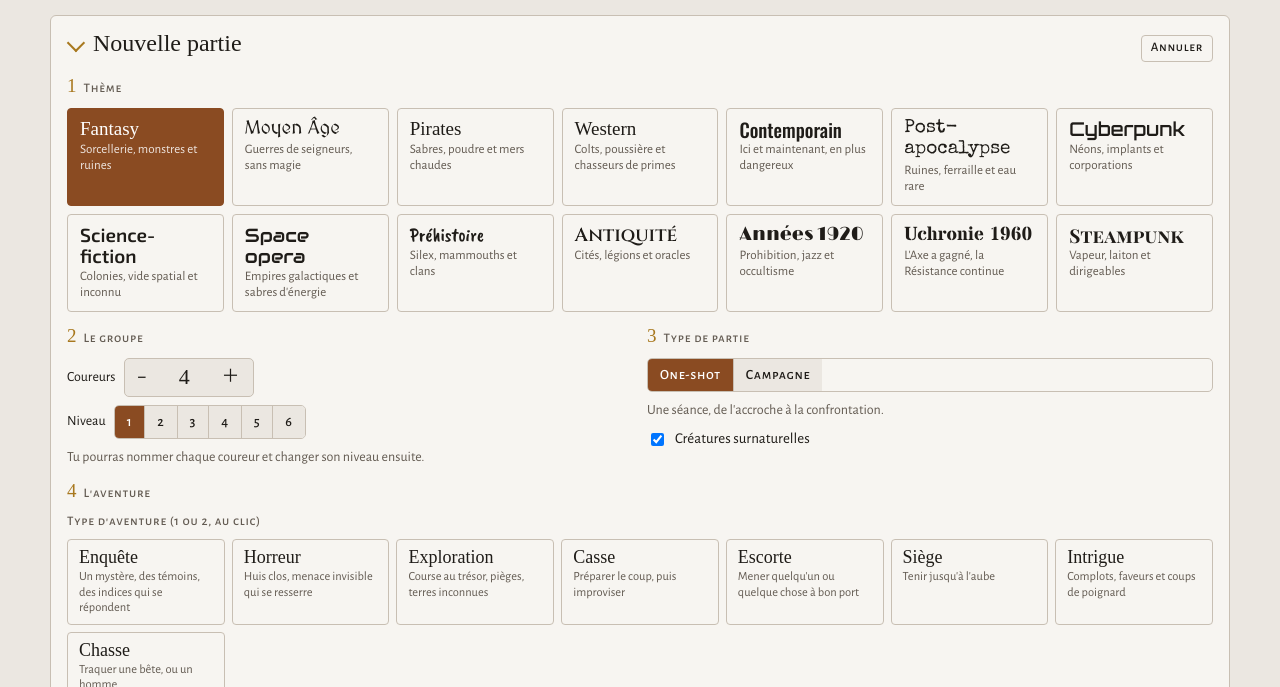
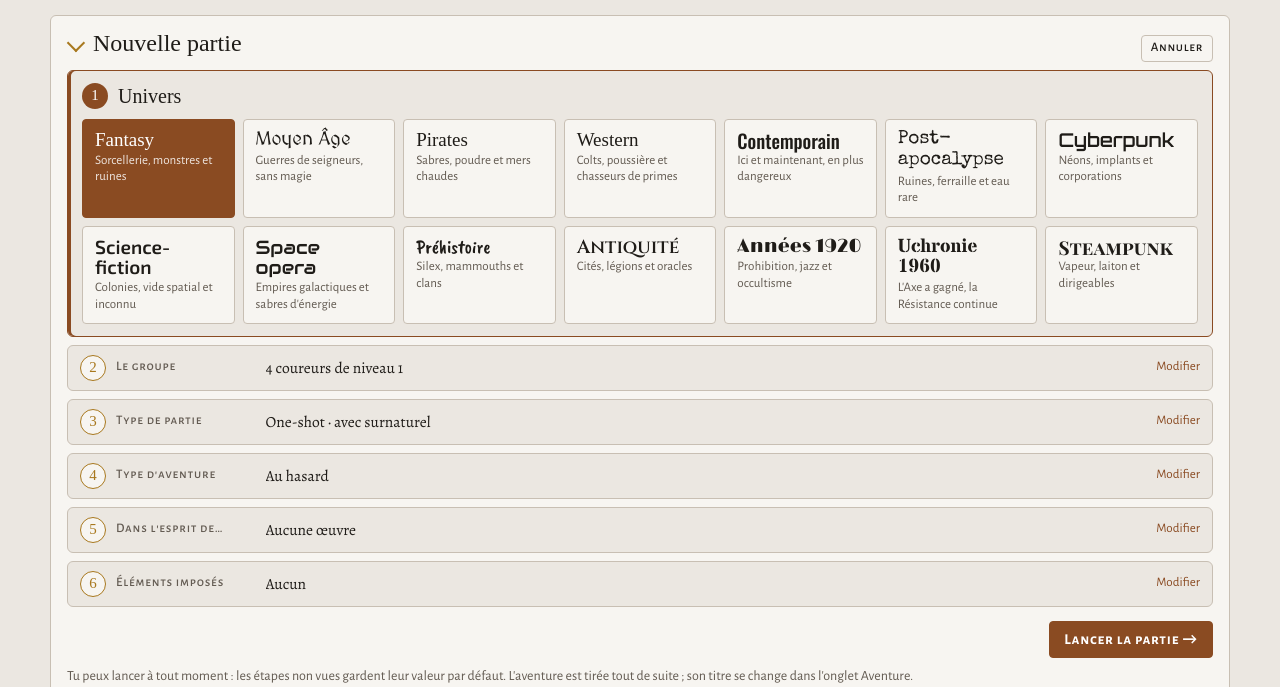
Before and after one commit to afouhack/table-du-conteur, a plain HTML site: page index.html in a window 1280 px wide. Both pictures are taken after a click on the button 640 px from the left and 170 px from the top of the page. Shown: the part 113-800 px from the top of the page. Drawn offline with nearby package versions, Linux system fonts and the light colour scheme; a web font is replaced by a local one.

Commit message:
Add files via upload

```diff
--- a/index.html
+++ b/index.html
@@ -270,6 +270,23 @@ body.a-accueil{--nav-h:0px}
 .barre-pli{display:flex;justify-content:flex-end;gap:6px;margin-bottom:-8px}
 @media (prefers-reduced-motion:reduce){.tete-pli > h2::before{transition:none}}
 @media print{.pliable.replie > *{display:revert!important}}
+/* Assistant de nouvelle partie : étapes qui se résument une fois faites */
+.assistant{gap:8px}
+.pas{border:1px solid var(--line);border-radius:6px;background:var(--bg)}
+.pas.ouvert{padding:12px 14px;display:flex;flex-direction:column;gap:10px;border-color:var(--accent);box-shadow:inset 3px 0 0 var(--accent)}
+.pas-h{display:flex;align-items:center;gap:10px}
+.pas-h h3{font-size:20px}
+.num{flex:none;width:26px;height:26px;border-radius:50%;display:grid;place-items:center;font-family:var(--f-display);font-size:15px;background:var(--accent);color:var(--accent-ink);letter-spacing:0}
+.pas.ferme{width:100%;display:grid;grid-template-columns:auto minmax(0,9em) minmax(0,1fr) auto;align-items:center;gap:10px;text-align:left;padding:9px 12px;font-family:var(--f-body);letter-spacing:0;font-size:15.5px}
+.pas.ferme .num{background:var(--surface);color:var(--spark);border:1px solid var(--spark)}
+.pas-t{font-family:var(--f-label);font-size:13px;letter-spacing:.06em;color:var(--muted)}
+.pas-res{min-width:0;overflow:hidden;text-overflow:ellipsis}
+.pas-res b{font-weight:400;font-size:18px}
+.pas-mod{font-family:var(--f-small);font-size:13px;color:var(--accent)}
+.pas.ferme:hover{border-color:var(--accent)}
+@media (max-width:560px){.pas.ferme{grid-template-columns:auto minmax(0,1fr) auto}.pas-t{grid-column:2}.pas-res{grid-column:2;grid-row:2}.pas.ferme .num{grid-row:span 2}.pas-mod{grid-row:span 2;grid-column:3}}
+.pas-corps .etape > .sub:first-child{display:none}
+.lancer{margin-top:6px}
 
 </style>
 </head>
@@ -1753,23 +1770,31 @@ let NOUV=null;
 function rendreAccueil(){
   const ids=Object.keys(DB.parties).sort((a,b)=>(DB.parties[b].vu||DB.parties[b].cree)-(DB.parties[a].vu||DB.parties[a].cree));
   const v=$("v-accueil");
-  if(NOUV){const n=NOUV;
-    v.innerHTML=`<div class="bloc"><div class="bloc-h"><h2>Nouvelle partie</h2><button class="mini ghost" data-act="nouv-annuler">Annuler</button></div>
-     <div class="etape"><span class="sub"><b>1</b>Thème</span>
-      <div class="themes">${THEMES.map(x=>`<button class="theme" data-ntheme="${x.id}" aria-pressed="${x.id===n.theme}"><b style="font-family:${esc(STY[x.id][0])},var(--f-display)">${esc(x.nom)}</b><span>${esc(x.acc)}</span></button>`).join("")}</div></div>
-     <div class="grille2">
-      <div class="etape"><span class="sub"><b>2</b>Le groupe</span>
-       <div class="rangee"><span class="small">Coureurs</span><div class="stepper"><button data-nn="-1" aria-label="Un coureur de moins">−</button><output>${n.n}</output><button data-nn="1" aria-label="Un coureur de plus">＋</button></div></div>
+  if(NOUV){const n=NOUV;const camp=n.type==="campagne";const t=TBY[n.theme];
+    /* Assistant en étapes : l'étape ouverte montre ses choix ; les autres se résument en une ligne. */
+    const gs=typesDe(n),is=camp?[]:(n.inspis||[]).filter(k=>INSPI[k]),es=eltsChoisis(n).map(x=>eltDef(x).nom);
+    const etapes=[
+     {k:"theme",t:"Univers",res:`<b style="font-family:${esc(STY[n.theme][0])},var(--f-display)">${esc(t.nom)}</b> <span class="muted">· ${esc(t.acc)}</span>`,
+      corps:`<div class="themes">${THEMES.map(x=>`<button class="theme" data-ntheme="${x.id}" aria-pressed="${x.id===n.theme}"><b style="font-family:${esc(STY[x.id][0])},var(--f-display)">${esc(x.nom)}</b><span>${esc(x.acc)}</span></button>`).join("")}</div>`},
+     {k:"groupe",t:"Le groupe",res:`${n.n} coureur${n.n>1?"s":""} de niveau ${n.niv}`,
+      corps:`<div class="rangee"><span class="small">Coureurs</span><div class="stepper"><button data-nn="-1" aria-label="Un coureur de moins">−</button><output>${n.n}</output><button data-nn="1" aria-label="Un coureur de plus">＋</button></div></div>
        <div class="rangee"><span class="small">Niveau</span><div class="seg">${[1,2,3,4,5,6].map(k=>`<button data-nniv="${k}" aria-pressed="${k===n.niv}">${k}</button>`).join("")}</div></div>
-       <p class="small muted">Tu pourras nommer chaque coureur et changer son niveau ensuite.</p></div>
-      <div class="etape"><span class="sub"><b>3</b>Type de partie</span>
-       <div class="seg"><button data-ntype="oneshot" aria-pressed="${n.type==="oneshot"}">One-shot</button><button data-ntype="campagne" aria-pressed="${n.type==="campagne"}">Campagne</button></div>
-       <p class="small muted">${n.type==="oneshot"?"Une séance, de l'accroche à la confrontation.":"Plusieurs séances, avec factions et chapitres."}</p>
-       <label class="toggle"><input type="checkbox" id="nSurnat"${n.surnat?" checked":""}> Créatures surnaturelles</label></div>
-     </div>
-     <div class="etape"><span class="sub"><b>4</b>L'aventure</span>${choixComplet(n,"n",n.type==="campagne",n.theme)}</div>
-     <div class="rangee fin"><button class="primary" data-act="nouv-go">Lancer la partie →</button></div>
-     <p class="small muted">L'aventure est tirée tout de suite ; son titre se change dans l'onglet Aventure.</p></div>`;return}
+       <p class="small muted">Tu pourras nommer chaque coureur et changer son niveau ensuite.</p>`,suivant:1},
+     {k:"type",t:"Type de partie",res:`${camp?"Campagne":"One-shot"} · ${n.surnat?"avec":"sans"} surnaturel`,
+      corps:`<div class="seg"><button data-ntype="oneshot" aria-pressed="${!camp}">One-shot</button><button data-ntype="campagne" aria-pressed="${camp}">Campagne</button></div>
+       <p class="small muted">${camp?"Plusieurs séances, avec factions et chapitres.":"Une séance, de l'accroche à la confrontation."}</p>
+       <label class="toggle"><input type="checkbox" id="nSurnat"${n.surnat?" checked":""}> Créatures surnaturelles</label>`,suivant:1},
+     {k:"genres",t:"Type d'aventure",res:gs.length?gs.map(g=>esc(GENRES[g].nom)).join(" puis "):"Au hasard",corps:choixComplet(n,"n",camp,n.theme,"types"),suivant:1},
+     camp?null:{k:"oeuvres",t:"Dans l'esprit de…",res:is.length?is.map(k=>"« "+esc(INSPI[k].ref.split(",")[0])+" »").join(" et "):"Aucune œuvre",corps:choixComplet(n,"n",camp,n.theme,"oeuvres"),suivant:1},
+     {k:"elts",t:"Éléments imposés",res:es.length?es.map(esc).join(" et "):"Aucun",corps:choixComplet(n,"n",camp,n.theme,"elts"),suivant:1}
+    ].filter(Boolean);
+    if(n.ouverte==null)n.ouverte=0;if(n.ouverte>=etapes.length)n.ouverte=-1;
+    v.innerHTML=`<div class="bloc assistant"><div class="bloc-h"><h2>Nouvelle partie</h2><button class="mini ghost" data-act="nouv-annuler">Annuler</button></div>
+     ${etapes.map((e,i)=>i===n.ouverte?`<section class="pas ouvert" aria-label="${esc(e.t)}"><div class="pas-h"><span class="num">${i+1}</span><h3>${esc(e.t)}</h3></div>
+       <div class="pas-corps">${e.corps}</div>${e.suivant?`<div class="rangee fin"><button class="primary mini" data-npas="${i+1}">${i===etapes.length-1?"Terminer":"Valider"} →</button></div>`:""}</section>`
+      :`<button class="pas ferme" data-npas="${i}" aria-label="Modifier : ${esc(e.t)}"><span class="num">${i<n.ouverte||n.ouverte<0?"✓":i+1}</span><span class="pas-t">${esc(e.t)}</span><span class="pas-res">${e.res}</span><span class="pas-mod">Modifier</span></button>`).join("")}
+     <div class="rangee fin lancer"><button class="primary" data-act="nouv-go">Lancer la partie →</button></div>
+     <p class="small muted">Tu peux lancer à tout moment : les étapes non vues gardent leur valeur par défaut. L'aventure est tirée tout de suite ; son titre se change dans l'onglet Aventure.</p></div>`;return}
   v.innerHTML=`<div class="accueil">
    <button class="bloc carte-nouv" data-act="nouv"><span class="gros">＋</span><span><h2>Nouvelle partie</h2><span class="small muted">Thème, groupe, one-shot ou campagne : l'aventure est prête en trois choix.</span></span></button>
    <div class="bloc"><div class="bloc-h"><h2>Parties en cours</h2><small>${ids.length?ids.length+" partie"+(ids.length>1?"s":""):""}</small></div>
@@ -1845,23 +1870,24 @@ function rendreAventure(){
 let CHOIX_OUVERT=false;
 /* Choix au clic : types (2 au plus), œuvres (2 au plus), éléments (2 au plus). cible = "p" (partie) ou "n" (nouvelle partie). */
 function typesDe(o){let g=(o.genres||[]).filter(k=>GENRES[k]);if(!g.length)g=[...new Set((o.inspis||[]).filter(k=>INSPI[k]).map(k=>INSPI[k].g))];return g.slice(0,2)}
-function choixComplet(o,cible,camp,theme){
+function choixComplet(o,cible,camp,theme,seul){
   const gs=(o.genres||[]).filter(k=>GENRES[k]),is=(o.inspis||[]).filter(k=>INSPI[k]),es=eltsChoisis(o).map(x=>x.id);
   const listeI=Object.entries(INSPI).filter(([k,x])=>!gs.length||gs.includes(x.g));
   const libT=gs.length===2?`L'aventure commence en ${GENRES[gs[0]].nom.toLowerCase()}, puis bascule en ${GENRES[gs[1]].nom.toLowerCase()} pour le climax.`:gs.length?"Touche un second type pour les croiser.":"Aucun type choisi : il sera tiré au sort (ou déduit des œuvres choisies).";
   const univ=Object.entries(ELEMENTS).filter(([k,e])=>e.th===theme),comm=Object.entries(ELEMENTS).filter(([k,e])=>!e.th),autres=Object.entries(ELEMENTS).filter(([k,e])=>e.th&&e.th!==theme);
   const chip=([k,e])=>`<button class="chip" data-te="${k}" data-cible="${cible}" aria-pressed="${es.includes(k)}"${!es.includes(k)&&es.length>=2?" disabled":""}>${esc(cap(e.nom.replace(/^(le |la |les |l')/,"")))}</button>`;
-  return `<div class="etape"><span class="sub">Type d'aventure <span class="muted">(1 ou 2, au clic)</span></span>
+  const pT=`<div class="etape"><span class="sub">Type d'aventure <span class="muted">(1 ou 2, au clic)</span></span>
     <div class="genres">${Object.entries(GENRES).map(([k,g])=>`<button class="genre" data-tg="${k}" data-cible="${cible}" aria-pressed="${gs.includes(k)}"${!gs.includes(k)&&gs.length>=2?" disabled":""}><b>${gs.includes(k)?(gs.indexOf(k)+1)+". ":""}${esc(g.nom)}</b><span>${esc(g.desc)}</span></button>`).join("")}</div>
-    <p class="small muted">${libT}${gs.length?` <button class="mini ghost" data-tg="" data-cible="${cible}">Tout effacer</button>`:""}</p></div>
-   ${camp?"":`<div class="etape"><span class="sub">Dans l'esprit de… <span class="muted">(0 à 2 œuvres, au clic)</span></span>
+    <p class="small muted">${libT}${gs.length?` <button class="mini ghost" data-tg="" data-cible="${cible}">Tout effacer</button>`:""}</p></div>`;
+  const pO=camp?"":`<div class="etape"><span class="sub">Dans l'esprit de… <span class="muted">(0 à 2 œuvres, au clic)</span></span>
     <div class="chips">${listeI.map(([k,x])=>`<button class="chip" data-ti="${k}" data-cible="${cible}" aria-pressed="${is.includes(k)}" title="${esc(x.nom)}"${!is.includes(k)&&is.length>=2?" disabled":""}>${esc(x.ref.split(",")[0])}</button>`).join("")}</div>
-    <p class="small muted">${is.length?is.map(k=>`${esc(INSPI[k].ref.split(",")[0])} : ${esc(INSPI[k].nom.toLowerCase())}`).join(" · ")+". La forme et l'ambiance de l'œuvre, jamais son histoire ni ses personnages.":"Les œuvres donnent leur ambiance, leur accroche, une piste ou leur climax."}</p></div>`}
-   <div class="etape"><span class="sub">Éléments imposés <span class="muted">(0 à 2, au clic)</span></span>
+    <p class="small muted">${is.length?is.map(k=>`${esc(INSPI[k].ref.split(",")[0])} : ${esc(INSPI[k].nom.toLowerCase())}`).join(" · ")+". La forme et l'ambiance de l'œuvre, jamais son histoire ni ses personnages.":"Les œuvres donnent leur ambiance, leur accroche, une piste ou leur climax."}</p></div>`;
+  const pE=`<div class="etape"><span class="sub">Éléments imposés <span class="muted">(0 à 2, au clic)</span></span>
     <p class="small muted">L'élément devient le cœur de l'aventure : lieux des pistes et du climax, règle de jeu, compte à rebours.</p>
     <div class="rangee" style="align-items:baseline"><span class="small" style="min-width:7.5em"><b>${esc(TBY[theme].nom)}</b></span><div class="chips">${univ.map(chip).join("")}</div></div>
     ${["Lieux","Machines","Nature","Événements"].map(ct=>`<div class="rangee" style="align-items:baseline"><span class="small muted" style="min-width:7.5em">${ct}</span><div class="chips">${comm.filter(([k,e])=>e.cat===ct).map(chip).join("")}</div></div>`).join("")}
-    <details class="autres-univ"><summary class="small muted">Éléments des autres univers</summary>${THEMES.filter(t=>t.id!==theme).map(t=>`<div class="rangee" style="align-items:baseline"><span class="small muted" style="min-width:7.5em">${esc(t.nom)}</span><div class="chips">${autres.filter(([k,e])=>e.th===t.id).map(chip).join("")}</div></div>`).join("")}</details></div>`}
+    <details class="autres-univ"><summary class="small muted">Éléments des autres univers</summary>${THEMES.filter(t=>t.id!==theme).map(t=>`<div class="rangee" style="align-items:baseline"><span class="small muted" style="min-width:7.5em">${esc(t.nom)}</span><div class="chips">${autres.filter(([k,e])=>e.th===t.id).map(chip).join("")}</div></div>`).join("")}</details></div>`;
+  if(seul==="types")return pT;if(seul==="oeuvres")return pO;if(seul==="elts")return pE;return pT+pO+pE}
 function blocChoix(p,av){const camp=p.type==="campagne";
   if(av&&!CHOIX_OUVERT){return `<div class="bloc no-print type-resume"><div class="rangee"><span class="sub">Type d'aventure</span><b>${esc(libelleType(av.c)||"—")}</b><span style="flex:1"></span><button class="mini" data-act="choix-ouvrir">Changer</button><button class="mini" data-act="av-neuve">Nouvelle aventure</button></div></div>`}
   return `<div class="bloc no-print"><div class="bloc-h"><h2>Préparer l'aventure</h2>${av?`<button class="mini ghost" data-act="choix-fermer">Fermer</button>`:""}</div>
@@ -2126,7 +2152,8 @@ document.addEventListener("click",e=>{
   /* Accueil */
   if(d.act==="nouv"){NOUV={theme:(p&&p.theme)||"fantasy",n:4,niv:1,type:"oneshot",surnat:true,genres:[],inspis:[],elts:[]};rendreAccueil();window.scrollTo({top:0});return}
   if(d.act==="nouv-annuler"){NOUV=null;rendreAccueil();return}
-  if(d.ntheme){NOUV.theme=d.ntheme;if(d.ntheme==="medieval")NOUV.surnat=false;rendreAccueil();return}
+  if(d.ntheme){NOUV.theme=d.ntheme;if(d.ntheme==="medieval")NOUV.surnat=false;NOUV.ouverte=1;rendreAccueil();return}
+  if(d.npas!=null){NOUV.ouverte=+d.npas;rendreAccueil();const o=document.querySelector(".pas.ouvert");if(o)o.scrollIntoView({block:"start",behavior:"smooth"});else document.querySelector(".lancer")?.scrollIntoView({block:"center",behavior:"smooth"});return}
   if(d.nn){NOUV.n=Math.max(1,Math.min(8,NOUV.n+(+d.nn)));rendreAccueil();return}
   if(d.nniv){NOUV.niv=+d.nniv;rendreAccueil();return}
   if(d.ntype){NOUV.type=d.ntype;rendreAccueil();return}
```
Also changed, not shown: 1 other file.
